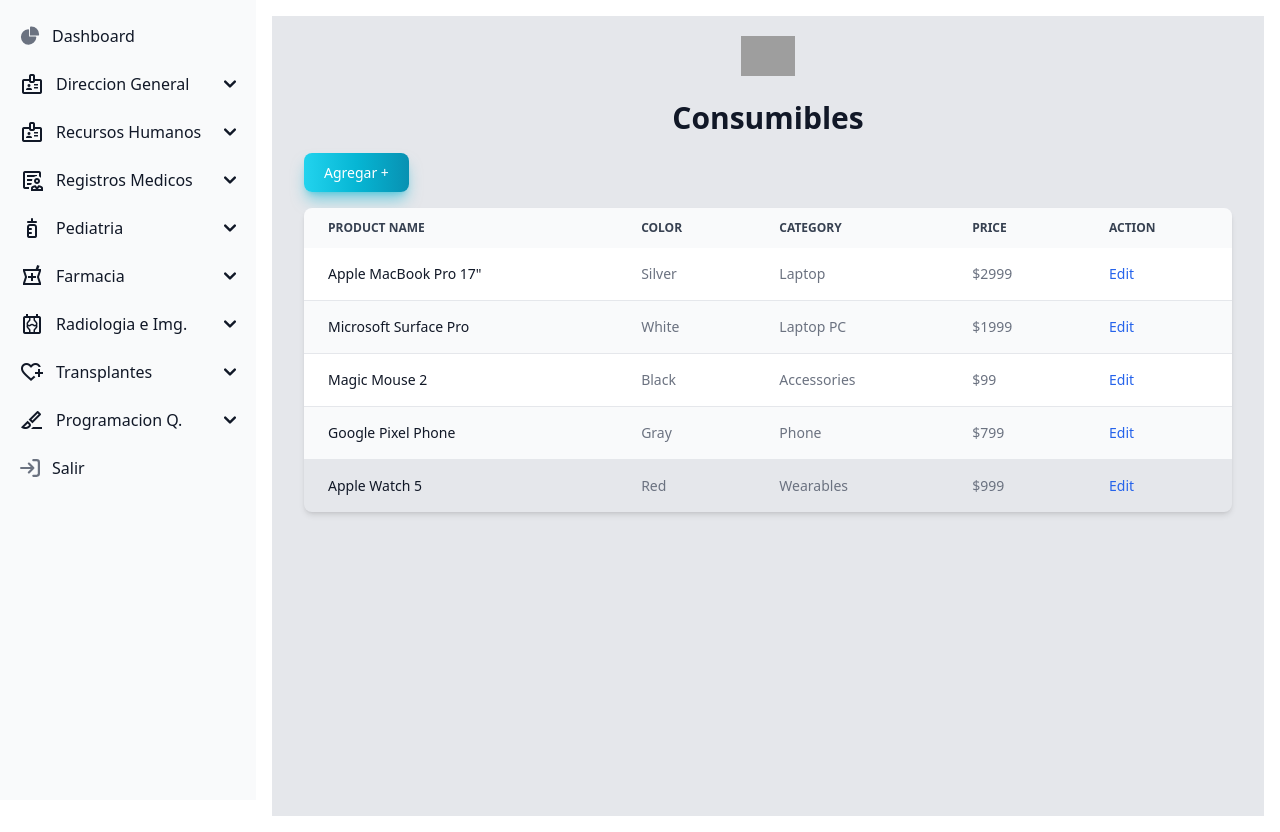
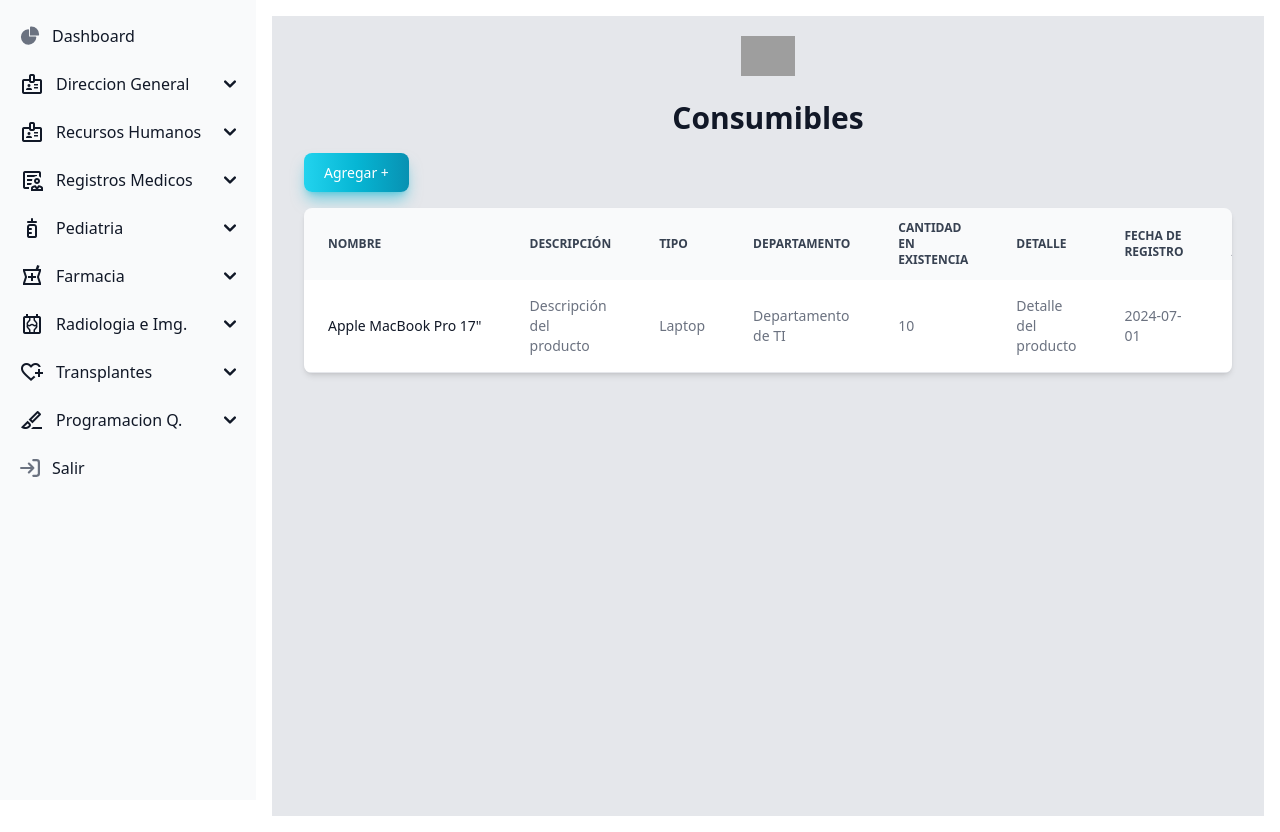
Before and after one commit to CrisOjeda9/hospital2.0, a Vue app in the folder frontend/sistema-hospital/: page /tablacon in a window 1280 px wide. Built offline with nearby package versions, Linux system fonts and the light colour scheme; grey boxes are pictures that could not be loaded.

Commit message:
Edicion de los campos

```diff
--- a/frontend/sistema-hospital/src/components/tablaconsumibles.vue
+++ b/frontend/sistema-hospital/src/components/tablaconsumibles.vue
@@ -1,5 +1,5 @@
 <template>
-    <div class="min-h-screen bg-gray-200 bg-opacity-100  flex-col justify-center py-5 sm:px-6 lg:px-8 px-6 bg-repeat  ">
+    <div class="min-h-screen bg-gray-200 bg-opacity-100 flex-col justify-center py-5 sm:px-6 lg:px-8 px-6 bg-repeat">
         <div class="sm:mx-auto sm:w-full sm:max-w-md">
             <img class="mx-auto h-10 w-auto" src="https://www.svgrepo.com/show/301692/login.svg" alt="Workflow">
             <h2 class="mt-6 text-center text-3xl leading-9 font-extrabold text-gray-900">
@@ -7,129 +7,197 @@
             </h2>
         </div>
         <div class="mt-6">
-
-
-
-
             <a href="/consumibles"
                 class="text-white bg-gradient-to-r from-cyan-400 via-cyan-500 to-cyan-600 hover:bg-gradient-to-br focus:ring-4 focus:outline-none focus:ring-cyan-300 dark:focus:ring-cyan-800 shadow-lg shadow-cyan-500/50 dark:shadow-lg dark:shadow-cyan-800/80 font-medium rounded-lg text-sm px-5 py-2.5 text-center me-2 mb-2">
                 Agregar +
             </a>
-
         </div>
         <div class="relative overflow-x-auto shadow-md sm:rounded-lg mt-6">
             <table class="w-full text-sm text-left rtl:text-right text-gray-500 dark:text-gray-400">
                 <thead class="text-xs text-gray-700 uppercase bg-gray-50 dark:bg-gray-700 dark:text-gray-400">
                     <tr>
                         <th scope="col" class="px-6 py-3">
-                            Product name
+                            Nombre
                         </th>
                         <th scope="col" class="px-6 py-3">
-                            Color
+                            Descripción
                         </th>
                         <th scope="col" class="px-6 py-3">
-                            Category
+                            Tipo
                         </th>
                         <th scope="col" class="px-6 py-3">
-                            Price
+                            Departamento
                         </th>
                         <th scope="col" class="px-6 py-3">
-                            Action
+                            Cantidad en existencia
+                        </th>
+                        <th scope="col" class="px-6 py-3">
+                            Detalle
+                        </th>
+                        <th scope="col" class="px-6 py-3">
+                            Fecha de registro
+                        </th>
+                        <th scope="col" class="px-6 py-3">
+                            Fecha de actualización
+                        </th>
+                        <th scope="col" class="px-6 py-3">
+                            Estatus
+                        </th>
+                        <th scope="col" class="px-6 py-3">
+                            Observaciones
+                        </th>
+                        <th scope="col" class="px-6 py-3">
+                            Espacio médico
+                        </th>
+                        <th scope="col" class="px-6 py-3">
+                            Acción
                         </th>
                     </tr>
                 </thead>
                 <tbody>
-                    <tr
-                        class="odd:bg-white odd:dark:bg-gray-900 even:bg-gray-50 even:dark:bg-gray-800 border-b dark:border-gray-700">
+                    <tr v-for="item in consumibles" :key="item.id" class="odd:bg-white odd:dark:bg-gray-900 even:bg-gray-50 even:dark:bg-gray-800 border-b dark:border-gray-700">
                         <th scope="row" class="px-6 py-4 font-medium text-gray-900 whitespace-nowrap dark:text-white">
-                            Apple MacBook Pro 17"
+                            {{ item.nombre }}
                         </th>
                         <td class="px-6 py-4">
-                            Silver
+                            {{ item.descripcion }}
                         </td>
                         <td class="px-6 py-4">
-                            Laptop
+                            {{ item.tipo }}
                         </td>
                         <td class="px-6 py-4">
-                            $2999
+                            {{ item.departamento }}
                         </td>
                         <td class="px-6 py-4">
-                            <a href="#" class="font-medium text-blue-600 dark:text-blue-500 hover:underline">Edit</a>
-                        </td>
-                    </tr>
-                    <tr
-                        class="odd:bg-white odd:dark:bg-gray-900 even:bg-gray-50 even:dark:bg-gray-800 border-b dark:border-gray-700">
-                        <th scope="row" class="px-6 py-4 font-medium text-gray-900 whitespace-nowrap dark:text-white">
-                            Microsoft Surface Pro
-                        </th>
-                        <td class="px-6 py-4">
-                            White
+                            {{ item.cantidad_existencia }}
                         </td>
                         <td class="px-6 py-4">
-                            Laptop PC
+                            {{ item.detalle }}
                         </td>
                         <td class="px-6 py-4">
-                            $1999
+                            {{ item.fecha_registro }}
                         </td>
                         <td class="px-6 py-4">
-                            <a href="#" class="font-medium text-blue-600 dark:text-blue-500 hover:underline">Edit</a>
-                        </td>
-                    </tr>
-                    <tr
-                        class="odd:bg-white odd:dark:bg-gray-900 even:bg-gray-50 even:dark:bg-gray-800 border-b dark:border-gray-700">
-                        <th scope="row" class="px-6 py-4 font-medium text-gray-900 whitespace-nowrap dark:text-white">
-                            Magic Mouse 2
-                        </th>
-                        <td class="px-6 py-4">
-                            Black
+                            {{ item.fecha_actualizacion }}
                         </td>
                         <td class="px-6 py-4">
-                            Accessories
+                            {{ item.estatus }}
                         </td>
                         <td class="px-6 py-4">
-                            $99
+                            {{ item.observaciones }}
                         </td>
                         <td class="px-6 py-4">
-                            <a href="#" class="font-medium text-blue-600 dark:text-blue-500 hover:underline">Edit</a>
-                        </td>
-                    </tr>
-                    <tr
-                        class="odd:bg-white odd:dark:bg-gray-900 even:bg-gray-50 even:dark:bg-gray-800 border-b dark:border-gray-700">
-                        <th scope="row" class="px-6 py-4 font-medium text-gray-900 whitespace-nowrap dark:text-white">
-                            Google Pixel Phone
-                        </th>
-                        <td class="px-6 py-4">
-                            Gray
+                            {{ item.espacio_medico }}
                         </td>
                         <td class="px-6 py-4">
-                            Phone
-                        </td>
-                        <td class="px-6 py-4">
-                            $799
-                        </td>
-                        <td class="px-6 py-4">
-                            <a href="#" class="font-medium text-blue-600 dark:text-blue-500 hover:underline">Edit</a>
-                        </td>
-                    </tr>
-                    <tr>
-                        <th scope="row" class="px-6 py-4 font-medium text-gray-900 whitespace-nowrap dark:text-white">
-                            Apple Watch 5
-                        </th>
-                        <td class="px-6 py-4">
-                            Red
-                        </td>
-                        <td class="px-6 py-4">
-                            Wearables
-                        </td>
-                        <td class="px-6 py-4">
-                            $999
-                        </td>
-                        <td class="px-6 py-4">
-                            <a href="#" class="font-medium text-blue-600 dark:text-blue-500 hover:underline">Edit</a>
+                            <a href="#" @click="editItem(item)" class="font-medium text-blue-600 dark:text-blue-500 hover:underline">Edit</a>
                         </td>
                     </tr>
                 </tbody>
             </table>
         </div>
+
+        <div v-if="isEditing" class="fixed inset-0 z-50 flex items-center justify-center bg-black bg-opacity-50">
+            <div class="bg-white p-6 rounded-lg shadow-lg">
+                <h2 class="text-xl font-bold mb-4">Editar Consumible</h2>
+                <form @submit.prevent="updateItem">
+                    <div class="mb-4">
+                        <label class="block text-gray-700">Nombre:</label>
+                        <input v-model="currentItem.nombre" type="text" class="w-full px-3 py-2 border rounded">
+                    </div>
+                    <div class="mb-4">
+                        <label class="block text-gray-700">Descripción:</label>
+                        <input v-model="currentItem.descripcion" type="text" class="w-full px-3 py-2 border rounded">
+                    </div>
+                    <div class="mb-4">
+                        <label class="block text-gray-700">Tipo:</label>
+                        <input v-model="currentItem.tipo" type="text" class="w-full px-3 py-2 border rounded">
+                    </div>
+                    <div class="mb-4">
+                        <label class="block text-gray-700">Departamento:</label>
+                        <input v-model="currentItem.departamento" type="text" class="w-full px-3 py-2 border rounded">
+                    </div>
+                    <div class="mb-4">
+                        <label class="block text-gray-700">Cantidad en existencia:</label>
+                        <input v-model="currentItem.cantidad_existencia" type="number" class="w-full px-3 py-2 border rounded">
+                    </div>
+                    <div class="mb-4">
+                        <label class="block text-gray-700">Detalle:</label>
+                        <input v-model="currentItem.detalle" type="text" class="w-full px-3 py-2 border rounded">
+                    </div>
+                    <div class="mb-4">
+                        <label class="block text-gray-700">Fecha de registro:</label>
+                        <input v-model="currentItem.fecha_registro" type="date" class="w-full px-3 py-2 border rounded">
+                    </div>
+                    <div class="mb-4">
+                        <label class="block text-gray-700">Fecha de actualización:</label>
+                        <input v-model="currentItem.fecha_actualizacion" type="date" class="w-full px-3 py-2 border rounded">
+                    </div>
+                    <div class="mb-4">
+                        <label class="block text-gray-700">Estatus:</label>
+                        <input v-model="currentItem.estatus" type="text" class="w-full px-3 py-2 border rounded">
+                    </div>
+                    <div class="mb-4">
+                        <label class="block text-gray-700">Observaciones:</label>
+                        <input v-model="currentItem.observaciones" type="text" class="w-full px-3 py-2 border rounded">
+                    </div>
+                    <div class="mb-4">
+                        <label class="block text-gray-700">Espacio médico:</label>
+                        <input v-model="currentItem.espacio_medico" type="text" class="w-full px-3 py-2 border rounded">
+                    </div>
+                    <div class="flex justify-end">
+                        <button type="button" @click="isEditing = false" class="px-4 py-2 bg-gray-400 text-white rounded mr-2">Cancelar</button>
+                        <button type="submit" class="px-4 py-2 bg-blue-600 text-white rounded">Guardar</button>
+                    </div>
+                </form>
+            </div>
+        </div>
     </div>
 </template>
+
+<script>
+export default {
+    data() {
+        return {
+            consumibles: [
+                // Datos de ejemplo, reemplaza con tus datos
+                {
+                    id: 1,
+                    nombre: 'Apple MacBook Pro 17"',
+                    descripcion: 'Descripción del producto',
+                    tipo: 'Laptop',
+                    departamento: 'Departamento de TI',
+                    cantidad_existencia: 10,
+                    detalle: 'Detalle del producto',
+                    fecha_registro: '2024-07-01',
+                    fecha_actualizacion: '2024-07-10',
+                    estatus: 'Activo',
+                    observaciones: 'Ninguna',
+                    espacio_medico: 'Almacén principal'
+                }
+                // Agrega más objetos según sea necesario
+            ],
+            isEditing: false,
+            currentItem: null
+        };
+    },
+    methods: {
+        editItem(item) {
+            this.currentItem = { ...item }; // Clonar el item para evitar modificaciones directas
+            this.isEditing = true;
+        },
+        updateItem() {
+            const index = this.consumibles.findIndex(i => i.id === this.currentItem.id);
+            if (index !== -1) {
+                this.$set(this.consumibles, index, this.currentItem);
+            }
+            this.isEditing = false;
+            this.currentItem = null;
+        }
+    }
+};
+</script>
+
+<style>
+/* Agrega estilos según sea necesario */
+</style>
```
